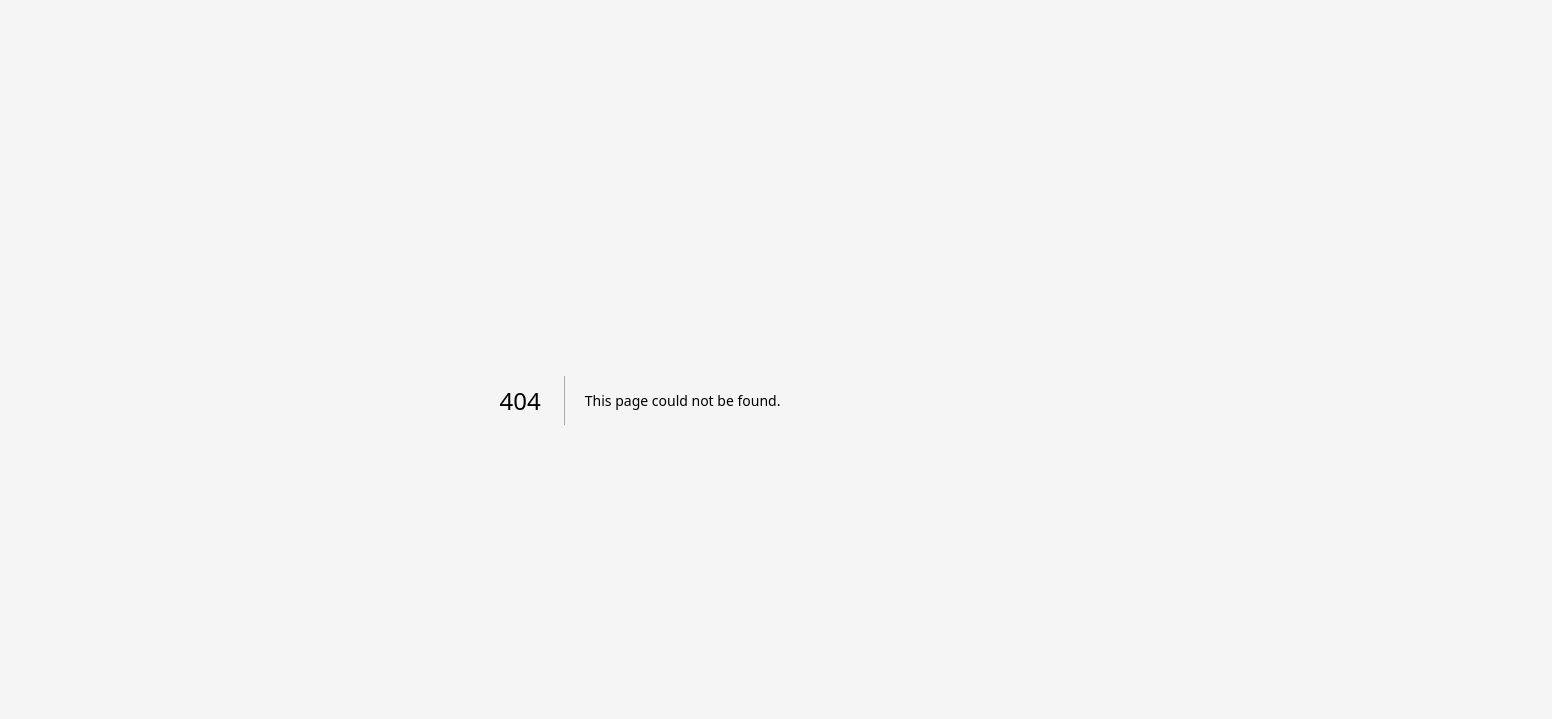
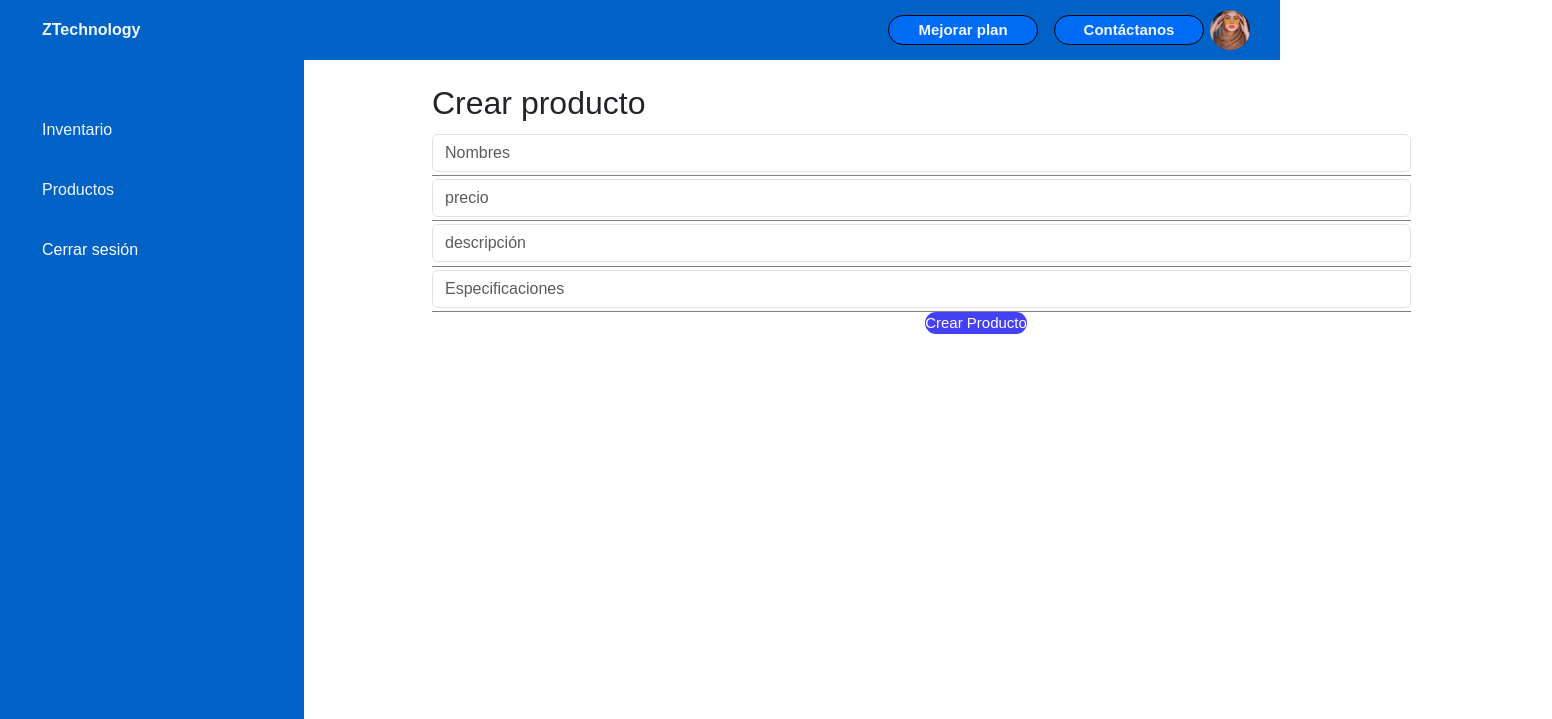
Before and after one commit to KarenFR96/mifrontend, a Next.js app: page /producto_crear in a window 1280 px wide. Before the commit this address had no page. Shown: the top 719 px of the page, 1552 px wide, since content can reach past the window. Built offline with nearby package versions, Linux system fonts and the light colour scheme.

Commit message:
cambios 08/07/2023

```diff
--- a/src/app/componentes/navbar.tsx
+++ b/src/app/componentes/navbar.tsx
@@ -1,29 +1,30 @@
 import Image from "next/image";
 import foto from "@/app/assets/foto.jpg"
-
 import 'bootstrap/dist/css/bootstrap.css';
 import "@/app/componentes/contenedores/contenedor-principal/contenedor-principal.css";
 import "@/pages/css/productos.css";
+import { useRouter } from "next/router";
 
 export default function NavBar() {
+    const router = useRouter();
     return (
         <div>
             <div className="navegacion">
                 <ul>
                     <li>
-                        <a href="#">
+                        <a onClick={() =>{router.push("/home")}}>
                             <b><span className="titulo">ZTechnology</span></b>
                         </a>
                     </li>
 
                     <li>
-                        <a href="src\pages\inventario.tsx">
+                        <a onClick={() => {router.push ("/inventario")}}>
                             <span className="titulo">Inventario</span>
                         </a>
                     </li>
 
                     <li>
-                        <a href="src\pages\productos.tsx">
+                        <a onClick={() => {router.push ("/productos")}}>
                             <span className="titulo">Productos</span>
                         </a>
                     </li>
--- a/src/pages/css/login.css
+++ b/src/pages/css/login.css
@@ -51,7 +51,6 @@ Input {
     outline: none;
     padding: .2rem 0;
     font-size: 1em;
-    color: white;
 }
 
 .botonIniciar {
--- a/src/pages/css/productos.css
+++ b/src/pages/css/productos.css
@@ -55,10 +55,6 @@
     border-bottom-left-radius: 30px;
   }
 
-  .navegacion ul li:hover,
-  .navegacion ul li.hovered {
-    background-color: var(--blanco);
-  }
 
   .navegacion ul li:nth-child(1) {
     margin-bottom: 40px;
--- a/src/pages/login.tsx
+++ b/src/pages/login.tsx
@@ -38,7 +38,7 @@ export default function Login() {
     axios
       .post("http://localhost:3001/autenticacion/login", {
         correo: correo,
-        contrasena: contrasena,
+        contrena: contrasena,
       })
       .then(function (response) {
         SessionDataStorage(response.data.access_token, "token");
--- /dev/null
+++ b/src/pages/producto_crear.tsx
@@ -0,0 +1,94 @@
+import Boton from "@/app/componentes/boton/boton";
+import Input from "@/app/componentes/inputs/input";
+import "@/app/componentes/inputs/input.css"
+import NavBar from "@/app/componentes/navbar";
+import { handleClientScriptLoad } from "next/script";
+import { useState } from "react";
+import axios from "axios";
+import Swal from "sweetalert2";
+
+export default function ProductoCrear() {
+    const [nombre, setNombre ] =useState("");
+    const [precio, setPrecio ] =useState("");
+    const [descripcion, setDescripcion ] =useState("");
+    const [especificaciones, setEspecificaciones ] =useState("");
+
+    const handleNombre = (e: string) => {
+        setNombre(e)
+    }
+
+    const handlePrecio = (e: string) => {
+        setPrecio(e)
+    }
+
+    const handleDescripcion = (e: string) => {
+        setDescripcion(e)
+    }
+
+    const handleEspecificaciones = (e: string) => {
+        setEspecificaciones(e)
+    }
+
+    const crearProducto=()=>{
+
+
+    axios.post("http://localhost:3001/productos", {
+        nombre: nombre,
+        precio: precio,
+        descripcion: descripcion,
+        especificaciones: especificaciones,
+      }).then((response) => {
+        Swal.fire({
+          title: 'Registro exitoso',
+          position: 'bottom-end',
+          icon: 'success',
+          showConfirmButton: false,
+          timer: 1500,
+        })
+      })
+    }
+
+  return (
+    <div>
+      <NavBar />
+      <div className="lista offset-md-3">
+        <div className="listaP container">
+          <div className="tituloLista">
+            <h2>Crear producto</h2>
+                  <form className="formulario">
+                    <Input
+                      className="form-control"
+                      type="text"
+                      hint="Nombres"
+                      id="userN"
+                      handleInput={handleNombre}
+                    />
+                    <Input
+                      className="form-control"
+                      type="text"
+                      hint="precio"
+                      id="userA"
+                      handleInput={handlePrecio}
+                    />
+                    <Input
+                      className="form-control"
+                      type="text"
+                      hint="descripción"
+                      id="userEmail"
+                      handleInput={handleDescripcion}
+                    />
+                    <Input
+                      className="form-control"
+                      type="text"
+                      hint="Especificaciones"
+                      id="userContrasena"
+                      handleInput={handleEspecificaciones}
+                    />
+                    <Boton texto="Crear Producto" callBack={()=>{crearProducto()}}/>
+                  </form>
+                </div>
+              </div>
+            </div>
+          </div>
+  );
+}
--- a/src/pages/registro.tsx
+++ b/src/pages/registro.tsx
@@ -9,9 +9,12 @@ import Boton from '@/app/componentes/boton/boton'
 import Input from "@/app/componentes/inputs/input";
 import logo from "@/app/assets/shop.jpg"
 import Image from "next/image";
+import { useRouter } from "next/router";
 
 
 export default function Registro() {
+  const router = useRouter();
+
   const [nombres, setNombres] = useState('');
   const [apellidos, setApellidos] = useState('');
   const [correo, setCorreo] = useState('');
@@ -74,7 +77,7 @@ export default function Registro() {
             <div className="divboton">
               <Boton texto="Registrarse" callBack={registrar} />
             </div>
-            <div className="ingreso">¿Ya eres miembro? <a href="C:\Users\57321\Desktop\PROYECTO\mifrontend\src\pages\login.tsx">Ingresa aquí</a></div>
+            <div className="ingreso">¿Ya eres miembro? <a onClick = {() => {router.push("/login")}}>Ingresa aquí</a></div>
           </form>
         </div>
       </div>
```
Also changed, not shown: src/pages/inventario.tsx (+33 -65 lines), src/pages/productos.tsx (+28 -36 lines).
